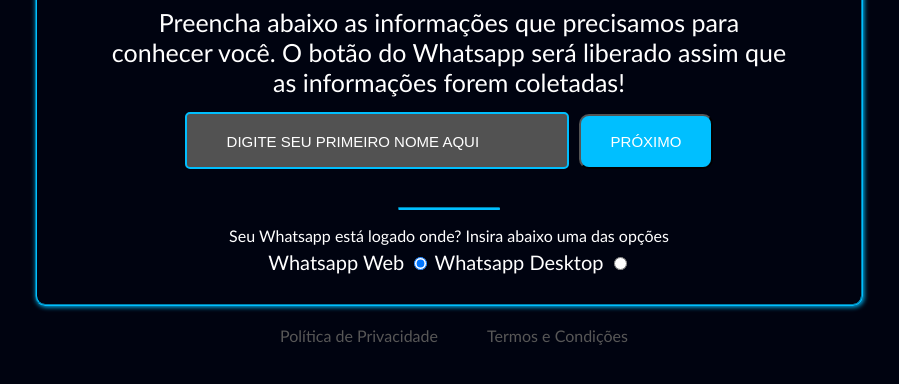
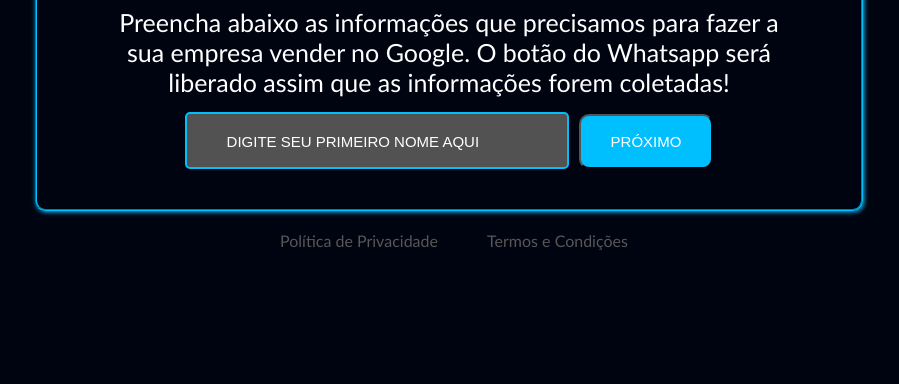
Before and after one commit to CarlosOT/pagina-gestor-trafego-carlos, a plain HTML site: page index.html in a window 1280 px wide. Shown: the part 270-654 px from the top of the page, without its empty margins (191-1090 px from the left). Drawn offline with Linux system fonts and the light colour scheme.

Commit message:
versão 1.10 (layout)
+ alteração de copy
+ inserção de "input radio"

```diff
--- a/index.html
+++ b/index.html
@@ -16,13 +16,14 @@
         <h1>Carlos Teixeira</h1>
         <h2>Especialista em Google Ads</h2>
 
-        <p id="headline">Preencha abaixo as informações que precisamos para conhecer você. O botão do Whatsapp será liberado assim que as informações forem coletadas!</p>
+        <p id="headline">Preencha abaixo as informações que precisamos para fazer a sua empresa vender no Google. O botão do Whatsapp será liberado assim que as informações forem coletadas!</p>
         <input type="text" name="" id="inputPrincipal" placeholder="DIGITE SEU PRIMEIRO NOME AQUI"><input type="button" value="PRÓXIMO" id="botaoOk" onclick="execucao()">
 
         <div id="whatsapp">
             <hr>
             <p>Seu Whatsapp está logado onde? Insira abaixo uma das opções</p>
-            <label for="">Whatsapp Web <input type="radio" name="radioInput" id="" checked></label>
+            <label for="">Não Definido <input type="radio" name="radioInput" id="" checked></label>
+            <label for="">Whatsapp Web <input type="radio" name="radioInput" id=""></label>
             <label for=""> Whatsapp Desktop <input type="radio" name="radioInput" id=""></label>
         </div>
         <!--
--- a/javascript/script.js
+++ b/javascript/script.js
@@ -5,7 +5,7 @@ let c = 0;
 
 //PARA ESCONDER ÁREA DE BOTÃO
 let idWhatsapp = document.getElementById('whatsapp');
-//idWhatsapp.style.display = "none";
+idWhatsapp.style.display = "none";
 
 
 function execucao(){
```
Also changed, not shown: estilo/style.css (+8 -0 lines).
